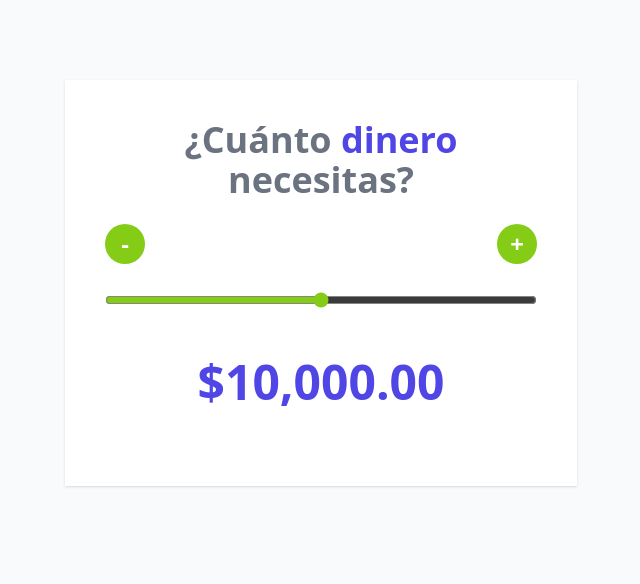
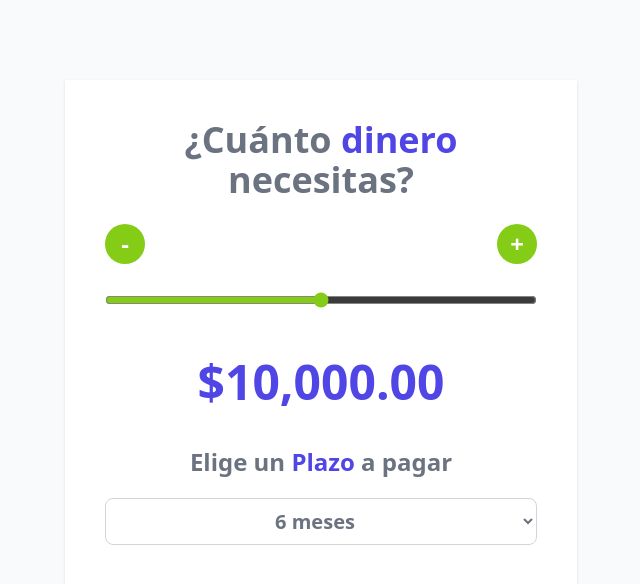
Before and after one commit to PedroBraude/loan-calculator, a React (Vite) app: page / in a window 1280 px wide. Shown: the top 584 px of the page, without its empty margins (319-959 px from the left). Built offline with nearby package versions, Linux system fonts and the light colour scheme.

Commit message:
feat: add UI 'select months' dropdown component

```diff
--- a/src/App.tsx
+++ b/src/App.tsx
@@ -5,14 +5,13 @@
 
 export default function App() {
   const [quantity, setQuantity] = useState(10000) // returns an array. This is why we use destructuring.
+  const [months, setMonths] = useState(6)
 
   const MIN = 0
   const MAX = 20000
   const STEP = 100
 
-  function handleChangeRangeInput(
-    e: React.ChangeEvent<HTMLInputElement>
-  ) {
+  function handleChangeRangeInput(e: React.ChangeEvent<HTMLInputElement>) {
     setQuantity(+e.target.value)
   }
 
@@ -47,6 +46,20 @@
       <p className="text-center my-10 text-5xl font-extrabold text-indigo-600">
         {formatMoney(quantity, 'USD', 'en-US')}
       </p>
+
+      <h2 className="text-2xl font-extrabold text-gray-500 text-center">
+        Elige un <span className="text-indigo-600"> Plazo</span> a pagar
+      </h2>
+
+      <select
+        className="mt-5 w-full p-2 bg-white border border-gray-300 rounded-lg text-center text-xl font-bold text-gray-500"
+        value={months}
+        onChange={e => setMonths(+e.target.value)}
+      >
+        <option value="6">6 meses</option>
+        <option value="12">12 meses</option>
+        <option value="24">24 meses</option>
+      </select>
     </div>
   )
 }
```
